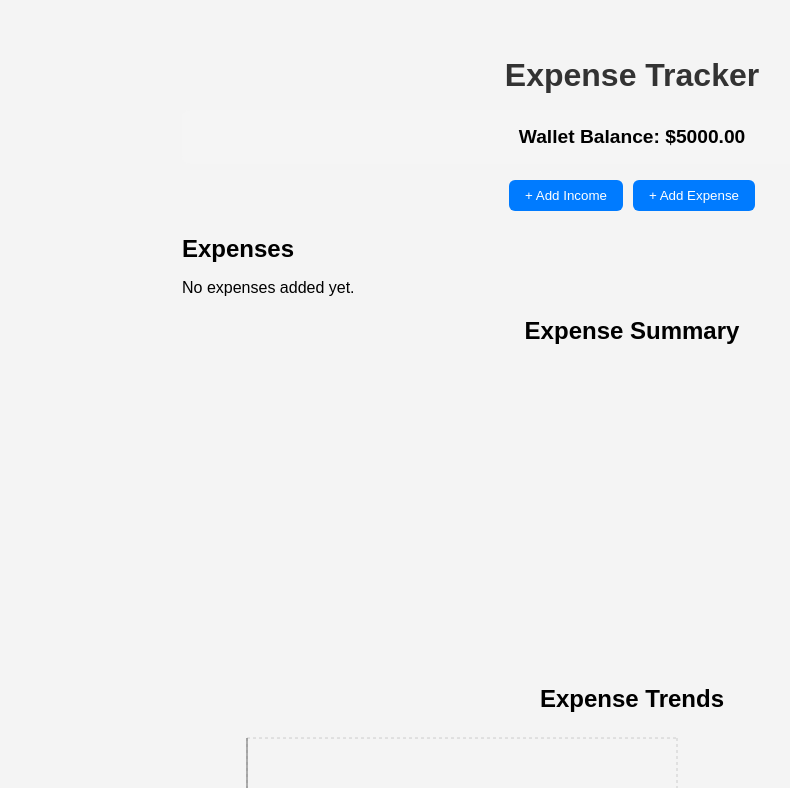
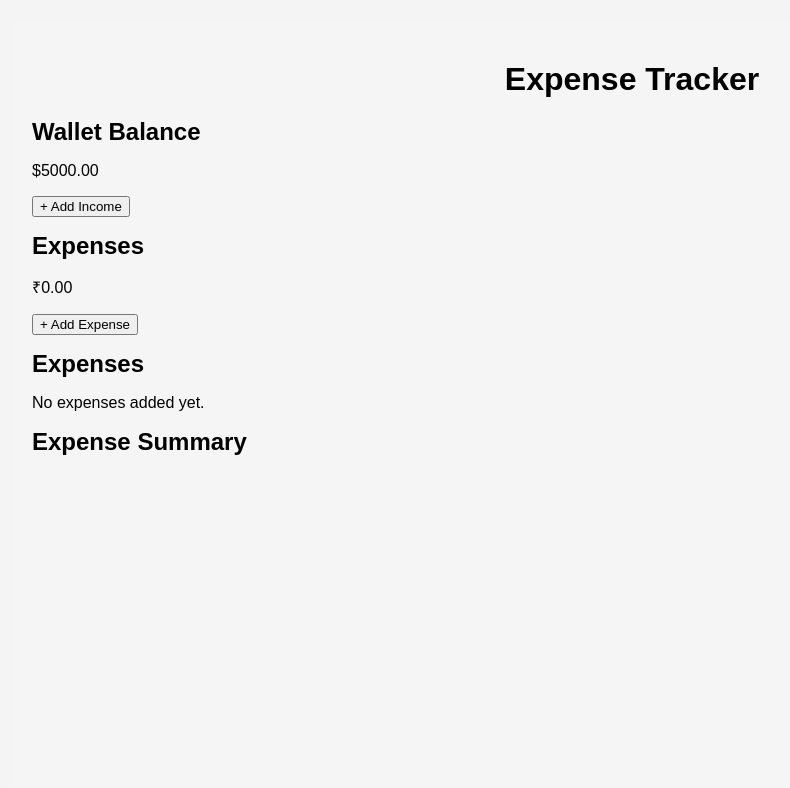
Before and after one commit to kanhagit123/traydevpatro9220-ME_Expense-Tracker, a React (Vite) app: page / in a window 1280 px wide. Shown: the top 788 px of the page, without its empty margins (8-798 px from the left). Built offline with nearby package versions, Linux system fonts and the light colour scheme.

Commit message:
app transtion

```diff
--- a/src/App.css
+++ b/src/App.css
@@ -1,80 +1,88 @@
+/* App.css */
+
 .app-container {
   font-family: Arial, sans-serif;
-  padding: 1rem;
-  max-width: 900px;
-  margin: auto;
-  text-align: center;
+  background-color: #f5f5f5;
+  padding: 20px;
+  min-height: 100vh;
 }
 
+/* Headings */
 h1 {
-  margin-bottom: 1rem;
-  color: #333;
+  text-align: center;
+  margin-bottom: 20px;
 }
 
+h2 {
+  margin: 15px 0;
+}
+
+/* Balance + Expense buttons */
 .balance-card {
-  background: #f5f5f5;
-  padding: 1rem;
-  border-radius: 8px;
-  font-size: 1.2rem;
-  margin-bottom: 1rem;
-  font-weight: bold;
+  font-size: 1.3rem;
+  margin-bottom: 15px;
 }
 
 .button-group {
   display: flex;
-  justify-content: center;
   gap: 10px;
-  margin-bottom: 1.5rem;
+  margin-bottom: 20px;
 }
 
-button {
-  padding: 0.5rem 1rem;
+.button-group button {
+  padding: 8px 15px;
   border: none;
-  border-radius: 6px;
+  border-radius: 5px;
+  background: #1976d2;
+  color: white;
   cursor: pointer;
-  background-color: #007bff;
-  color: white;
-  transition: 0.2s;
 }
 
-button:hover {
-  background-color: #0056b3;
+.button-group button:hover {
+  opacity: 0.9;
 }
 
-.transactions {
-  margin-top: 1rem;
-  text-align: left;
-}
-
-.transactions h2 {
-  margin-bottom: 0.5rem;
-}
-
+/* Transactions */
 .transactions ul {
   list-style: none;
   padding: 0;
 }
 
 .transactions li {
-  background: #fafafa;
-  padding: 0.6rem;
-  margin-bottom: 0.5rem;
-  border-radius: 6px;
   display: flex;
   justify-content: space-between;
   align-items: center;
+  background: white;
+  padding: 8px 12px;
+  margin-bottom: 8px;
+  border-radius: 5px;
+  box-shadow: 0 1px 3px rgba(0, 0, 0, 0.1);
 }
 
 .transactions button {
-  margin-left: 8px;
-  padding: 0.3rem 0.6rem;
-  font-size: 0.9rem;
+  margin-left: 5px;
+  border: none;
+  background: transparent;
+  cursor: pointer;
+  font-size: 16px;
 }
 
-/* Responsive Styles */
-@media (max-width: 600px) {
+/* Layout for charts + transactions */
+.summary-section {
+  display: grid;
+  grid-template-columns: 1fr 1fr;
+  gap: 20px;
+}
+
+/* Responsive (Mobile View) */
+@media (max-width: 768px) {
+  .summary-section {
+    grid-template-columns: 1fr;
+  }
+
   .button-group {
     flex-direction: column;
+    align-items: stretch;
   }
 
   .transactions li {
@@ -85,8 +93,4 @@ button:hover {
   .transactions button {
     margin-top: 5px;
   }
-
-  h1 {
-    font-size: 1.5rem;
-  }
 }
--- a/src/App.jsx
+++ b/src/App.jsx
@@ -14,7 +14,7 @@ import {
   YAxis,
   CartesianGrid,
 } from "recharts";
-import "./App.css"; // ✅ make sure App.css exists in src/
+import "./App.css";
 
 Modal.setAppElement("#root");
 
@@ -71,7 +71,6 @@ function AppContent() {
     let updatedExpenses = [...expenses];
 
     if (editId !== null) {
-      // Editing an expense
       const idx = expenses.findIndex((exp) => exp.id === editId);
       const diff = amount - expenses[idx].price;
       if (diff > balance) {
@@ -84,7 +83,6 @@ function AppContent() {
       setBalance(balance - diff);
       setEditId(null);
     } else {
-      // Adding new expense
       const newExpense = {
         id: Date.now(),
         title,
@@ -130,15 +128,26 @@ function AppContent() {
   return (
     <div className="app-container">
       <h1>Expense Tracker</h1>
-      <h2 className="balance-card">Wallet Balance: ${balance.toFixed(2)}</h2>
 
-      <div className="button-group">
+      {/* ✅ Wallet + Expenses cards */}
+      <div className="cards">
+        <div className="card">
+          <h2>Wallet Balance</h2>
+          <p>${balance.toFixed(2)}</p>
           <button type="button" onClick={() => setIncomeModalOpen(true)}>
             + Add Income
           </button>
+        </div>
+
+        <div className="card">
+          <h2>Expenses</h2>
+          <p>
+            ₹{expenses.reduce((sum, e) => sum + e.price, 0).toFixed(2)}
+          </p>
           <button type="button" onClick={() => setExpenseModalOpen(true)}>
             + Add Expense
           </button>
+        </div>
       </div>
 
       {/* Income Modal */}
@@ -205,7 +214,7 @@ function AppContent() {
         </form>
       </Modal>
 
-      {/* Expenses Section (fix for Cypress) */}
+      {/* Expenses List */}
       <div className="transactions">
         <h2>Expenses</h2>
         {expenses.length === 0 ? (
```
Lines whose indentation alone changed are shown as unchanged.
